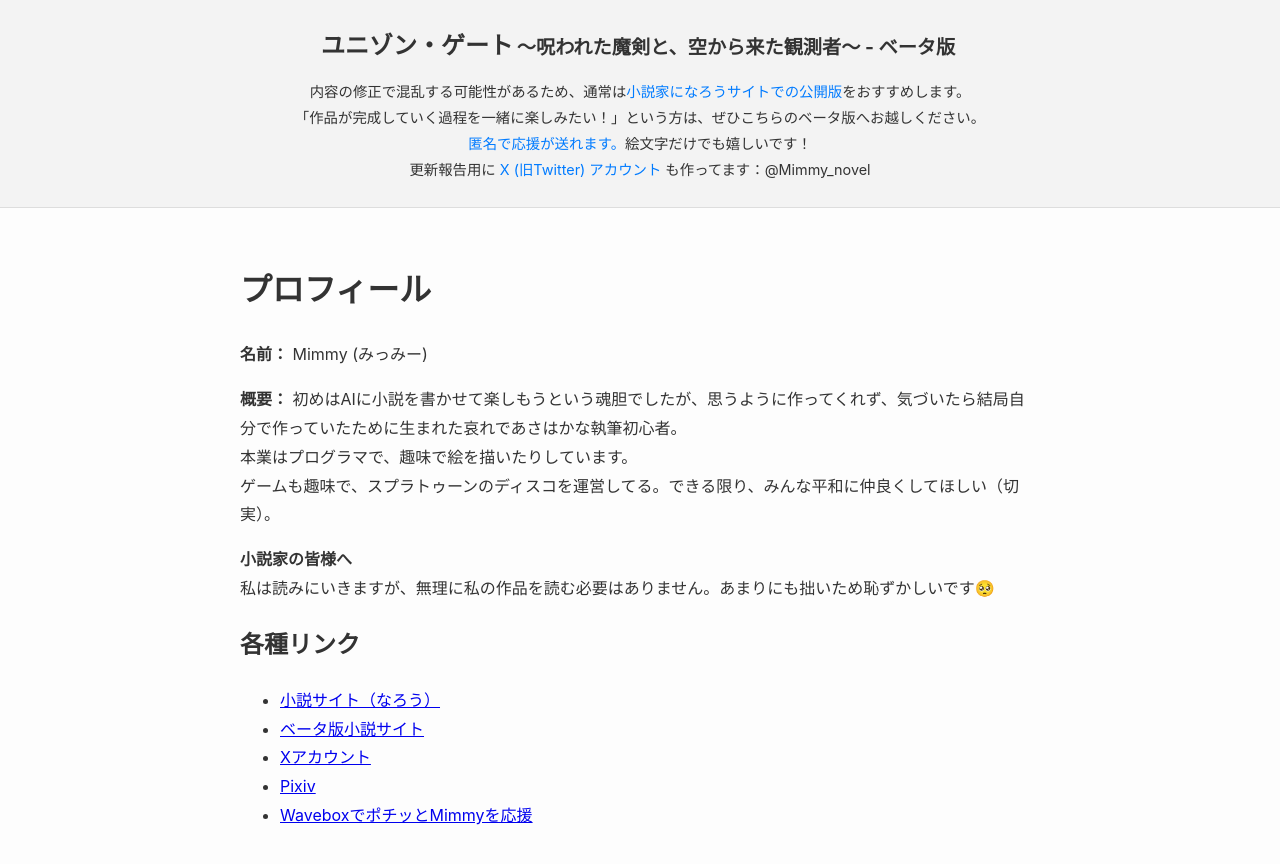
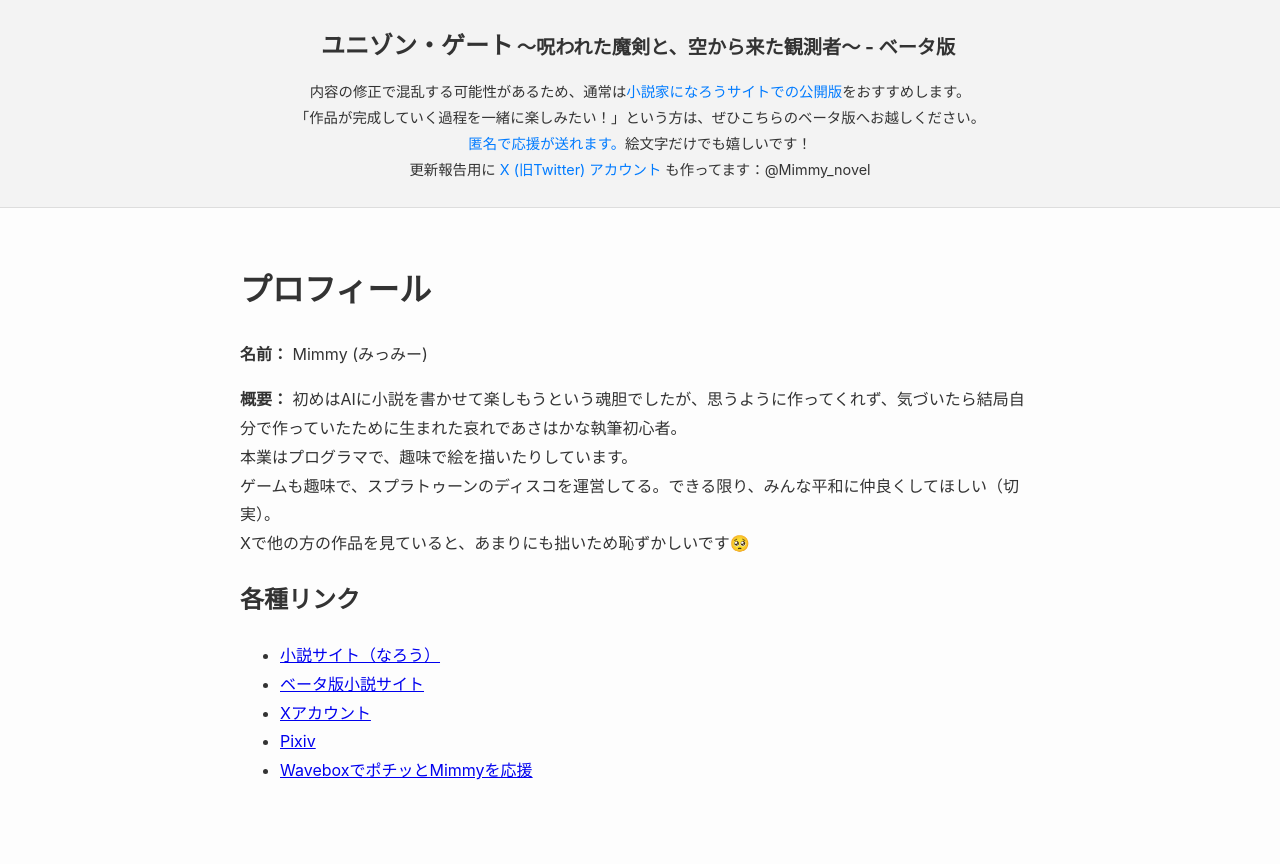
Before and after one commit to MikakoWorld/unison-gate-beta, a Jekyll site: the page built from docs/profile.md, in a window 1280 px wide. Shown: the top 864 px of the page. Built offline with Jekyll 4.4.1, drawn with Linux system fonts in a browser that asks for light colours; our own code applies the rules of GitHub Pages for plain Markdown files.

Commit message:
文章変更

```diff
--- a/docs/profile.md
+++ b/docs/profile.md
@@ -10,9 +10,7 @@ layout: default
 初めはAIに小説を書かせて楽しもうという魂胆でしたが、思うように作ってくれず、気づいたら結局自分で作っていたために生まれた哀れであさはかな執筆初心者。
 本業はプログラマで、趣味で絵を描いたりしています。
 ゲームも趣味で、スプラトゥーンのディスコを運営してる。できる限り、みんな平和に仲良くしてほしい（切実）。
-
-**小説家の皆様へ**
-私は読みにいきますが、無理に私の作品を読む必要はありません。あまりにも拙いため恥ずかしいです🥺
+Xで他の方の作品を見ていると、あまりにも拙いため恥ずかしいです🥺
 
 ## 各種リンク
 
```
